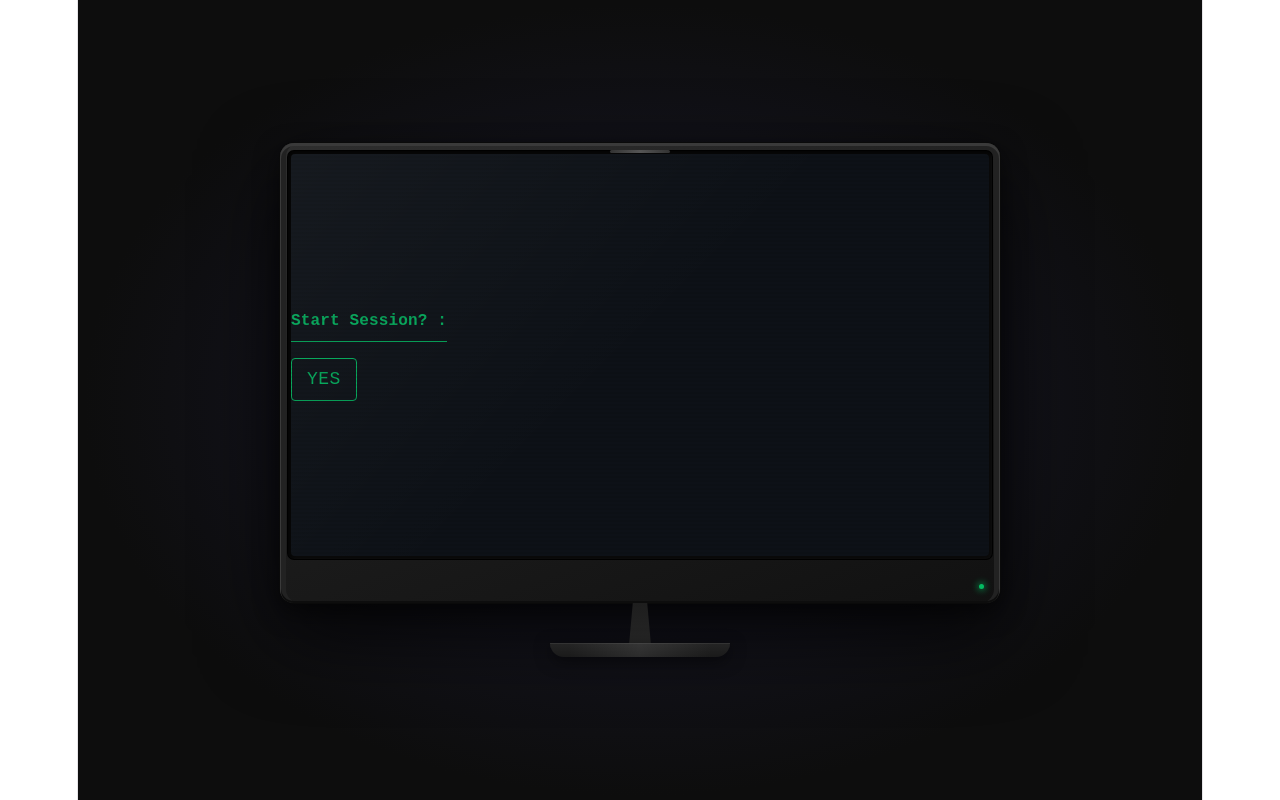
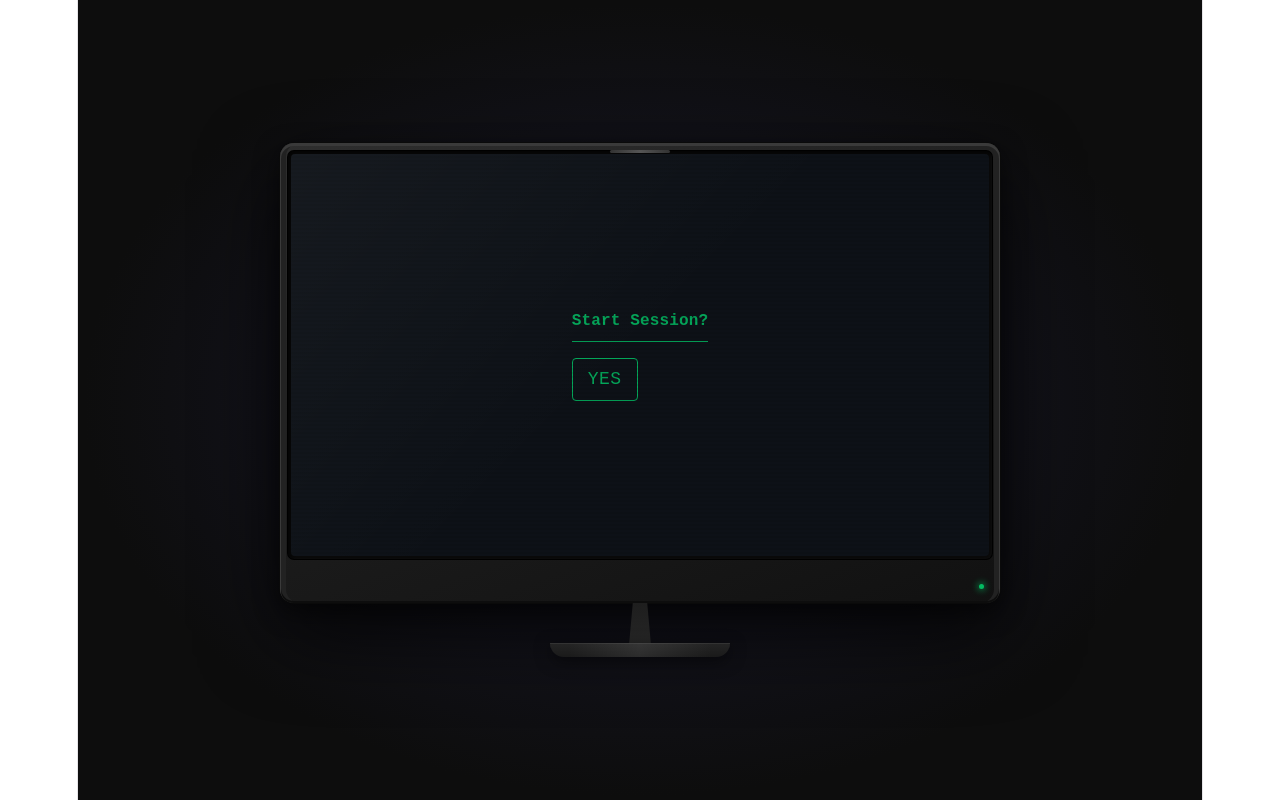
Before and after one commit to gdsc-2026/ai-therapy-simulator-2027, a React (Vite) app in the folder frontend/: page / in a window 1280 px wide. Both pictures are taken after a click on the button "START". Built offline with nearby package versions, Linux system fonts and the light colour scheme.

Commit message:
center the start session screen

```diff
--- a/frontend/src/app/GameScreen.tsx
+++ b/frontend/src/app/GameScreen.tsx
@@ -27,6 +27,7 @@ const GameScreen: React.FC<GameScreenProps> = ({
           fontFamily: "monospace",
           fontSize: 18,
           opacity: 0.7,
+          margin: "auto",
         }}
       >
         <Typography
@@ -37,7 +38,7 @@ const GameScreen: React.FC<GameScreenProps> = ({
             fontSize: 16,
           }}
         >
-          Start Session? :
+          Start Session?
         </Typography>
         <Divider sx={{ borderColor: "#00e676", my: 1 }} />
 
```
